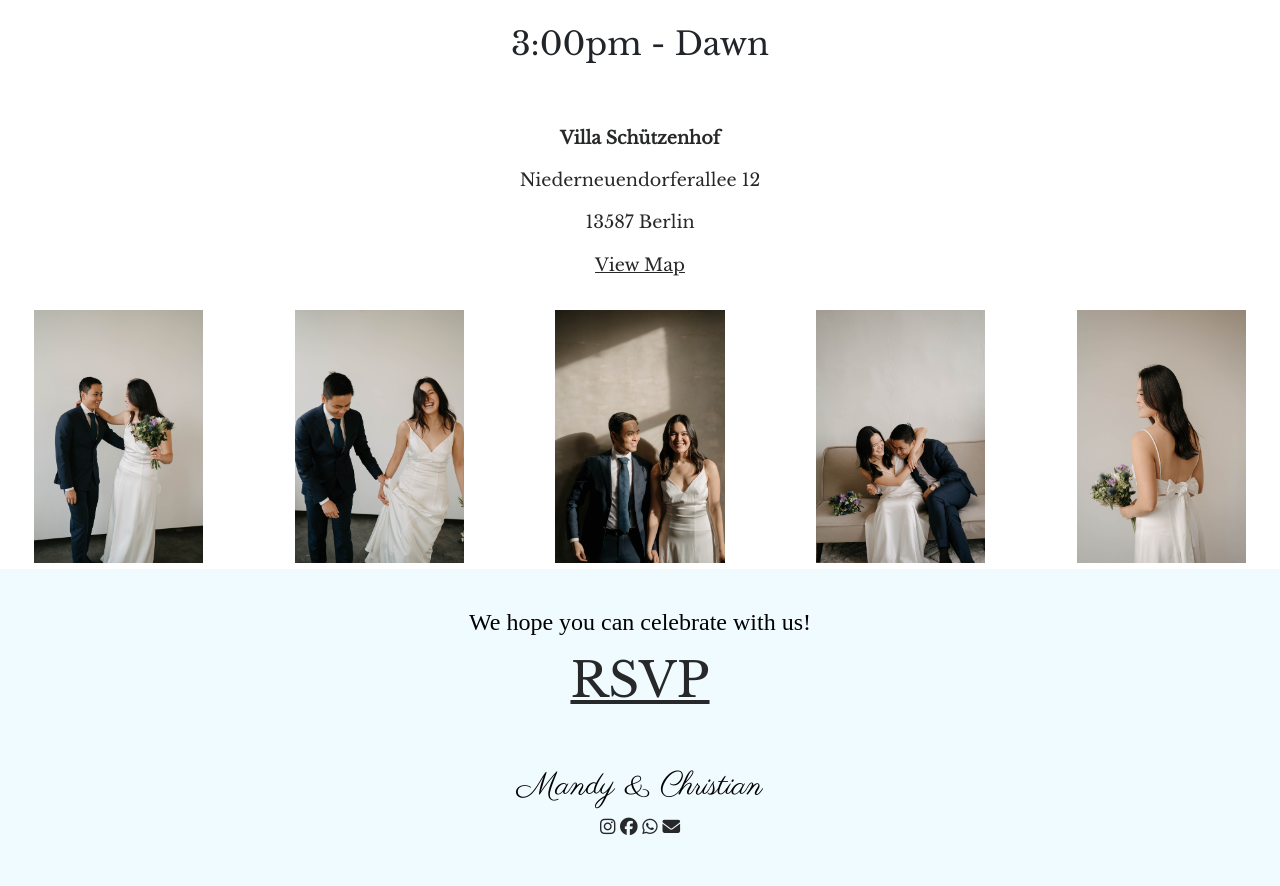
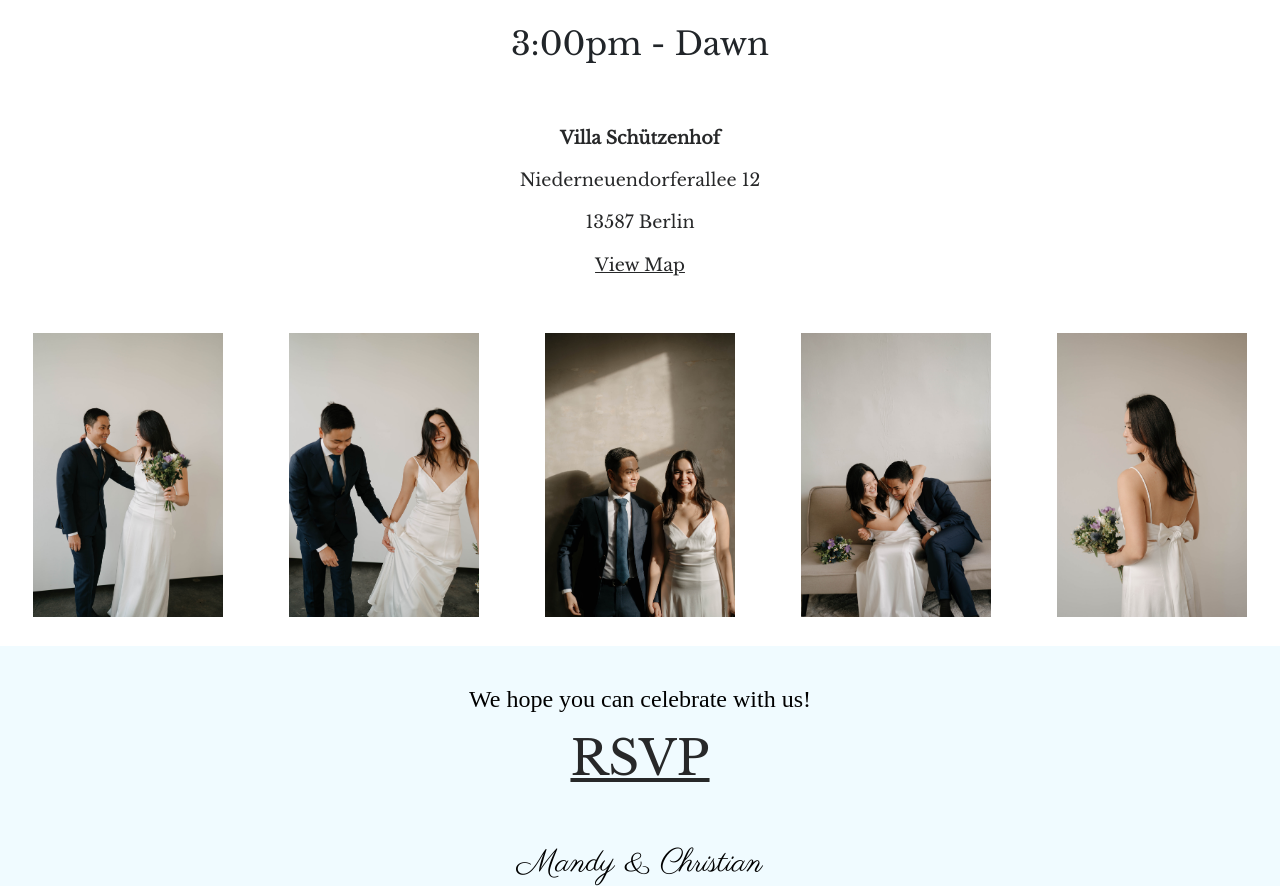
Before and after one commit to ckntran/Hochzeit, a Flask app: page / in a window 1280 px wide. Shown: the part 484-1370 px from the top of the page. Before the commit the page ends 1319 px from the top, so only its background shows below. Run offline with Flask 3, Linux system fonts and the light colour scheme; some libraries are stand-ins or nearby versions; some web fonts are replaced.

Commit message:
fixed margins

```diff
--- a/main.py
+++ b/main.py
@@ -73,4 +73,4 @@ def photos(lang=None):
 
 
 if __name__ == '__main__':
-    app.run(debug=False)
+    app.run(debug=True)
--- a/static/assets/css/styles.css
+++ b/static/assets/css/styles.css
@@ -49,7 +49,6 @@ active {
   margin-right: auto;
   width: 50%;
 }
-
 
 /* Navigation Bar */
 
@@ -185,8 +184,8 @@ active {
 
 #gallery .container-fluid {
   object-fit: contain;
-  margin-top: 3%;
-  margin-bottom: 3%;
+  margin: 0% 0% 0% 0%;
+  padding: 2% 0% 2% 0%;
 }
 
 /* RSVP Section */
@@ -220,7 +219,8 @@ active {
 
 #directions .container-fluid {
   object-fit: contain;
-  padding: 3% 3% 3% 3%;
+  margin: 0% 0% 0% 0%;
+  padding: 2% 0% 2% 0%;
 }
 
 #directions .embed {
--- a/templates/directions.html
+++ b/templates/directions.html
@@ -3,7 +3,7 @@
 <!-- Directions -->
 <section class="white-section" id="directions">
 
-    <div class="row justify-content-center">
+    <div class="row justify-content-center container-fluid">
         <div class="col-md-6">
             <h3 class="section">
                 {% if lang == None or lang == 'en' %}
--- a/templates/index.html
+++ b/templates/index.html
@@ -68,7 +68,7 @@
 <!-- Gallery -->
 
 <section class="white-section" id="gallery">
-    <div class="row justify-content-center">
+    <div class="row justify-content-center container-fluid">
         <div class="col-lg-2 col-md-4 col-sm-6 mx-auto">
             <img class="container-fluid" src="{{ url_for('static', filename='images/Wed_1.jpg') }}"
                  alt="Gallery Picture 1">
```
